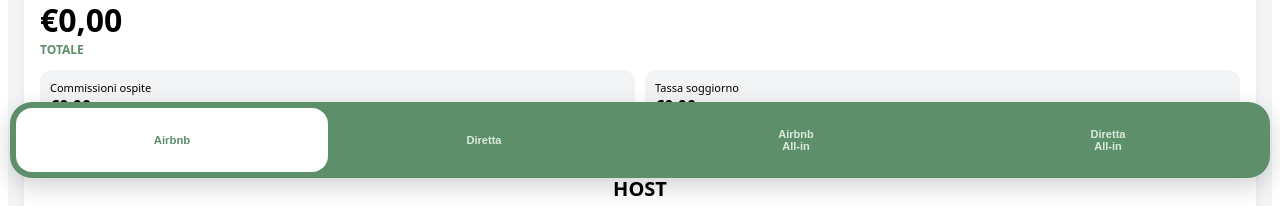
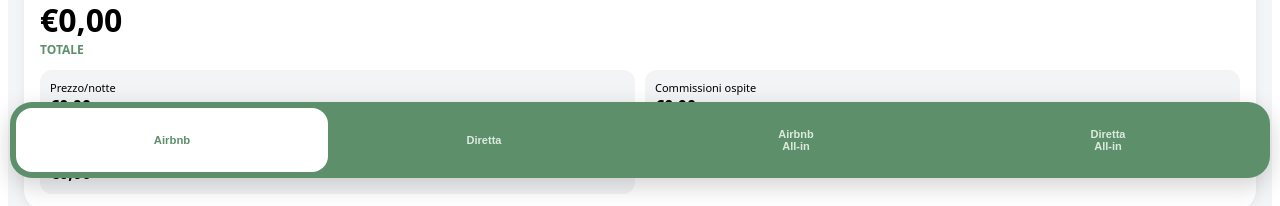
Before and after one commit to danix87sp/calcolatore-romolhouse, a React (Vite) app: page / in a window 1280 px wide. Shown: the part 612-818 px from the top of the page. Built offline with nearby package versions, Linux system fonts and the light colour scheme.

Commit message:
Update App.jsx

```diff
--- a/src/App.jsx
+++ b/src/App.jsx
@@ -93,6 +93,12 @@
   const touristTax = personsNumber * nightsForTax * cityTax;
   const isAllIn = tab === "airbnb_ai" || tab === "direct_ai";
 
+  const pricePerNight = (total) =>
+    nights > 0 ? total / nights : 0;
+
+  const pricePerPerson = (total) =>
+    personsNumber > 1 ? total / personsNumber : 0;
+
   const guestFee = priceNumber * airbnbGuestFeeRate;
   const totalGuest = priceNumber + guestFee + touristTax;
   const hostFee = priceNumber * serviceFeeHost;
@@ -122,6 +128,8 @@
       title: "Offerta Airbnb",
       ospite: {
         Totale: totalGuest,
+        "Prezzo/notte": pricePerNight(totalGuest),
+        "Prezzo/persona": pricePerPerson(totalGuest),
         "Commissioni ospite": guestFee,
         "Tassa soggiorno": touristTax,
       },
@@ -132,10 +140,13 @@
         "Cedolare 21%": cedolare,
       },
     },
+
     direct: {
       title: "Offerta Diretta",
       ospite: {
         Totale: directTotal,
+        "Prezzo/notte": pricePerNight(directTotal),
+        "Prezzo/persona": pricePerPerson(directTotal),
         "Tassa soggiorno": touristTax,
       },
       host: {
@@ -143,13 +154,16 @@
         "Cedolare 21%": directCedolare,
       },
     },
+
     airbnb_ai: {
       title: "Offerta Airbnb All-in",
       ospite: {
+        Totale: finalPriceNumber,
+        "Prezzo/notte": pricePerNight(finalPriceNumber),
+        "Prezzo/persona": pricePerPerson(finalPriceNumber),
         "Prezzo soggiorno": soggiornoAirbnb,
         "Commissioni ospite": guestFeeAI,
         "Tassa soggiorno": touristTax,
-        Totale: finalPriceNumber,
       },
       host: {
         Netto: netAirbnbAI,
@@ -158,10 +172,13 @@
         "Cedolare 21%": cedolareAI,
       },
     },
+
     direct_ai: {
       title: "Offerta Diretta All-in",
       ospite: {
         Totale: finalPriceNumber,
+        "Prezzo/notte": pricePerNight(finalPriceNumber),
+        "Prezzo/persona": pricePerPerson(finalPriceNumber),
         "Tassa soggiorno": touristTax,
       },
       host: {
@@ -214,8 +231,19 @@
           </button>
         </div>
 
-        <Section title="OSPITE" obj={current.ospite} eur={eur} />
-        <Section title="HOST" obj={current.host} eur={eur} />
+        <Section
+          title="OSPITE"
+          obj={current.ospite}
+          eur={eur}
+          personsNumber={personsNumber}
+        />
+
+        <Section
+          title="HOST"
+          obj={current.host}
+          eur={eur}
+          personsNumber={personsNumber}
+        />
       </div>
 
       <div style={tabBar}>
@@ -287,7 +315,7 @@
   );
 }
 
-function Section({ title, obj, eur }) {
+function Section({ title, obj, eur, personsNumber }) {
   const isGuest = title === "OSPITE";
   const mainLabel = isGuest ? "Totale" : "Netto";
   const mainValue = obj[mainLabel] ?? 0;
@@ -300,7 +328,11 @@
 
       <div style={grid}>
         {Object.entries(obj)
-          .filter(([k]) => k !== "Totale" && k !== "Netto")
+          .filter(([k]) => {
+            if (k === "Totale" || k === "Netto") return false;
+            if (k === "Prezzo/persona" && personsNumber <= 1) return false;
+            return true;
+          })
           .map(([k, v]) => (
             <div key={k} style={box}>
               <div style={boxLabel}>{k}</div>
```
